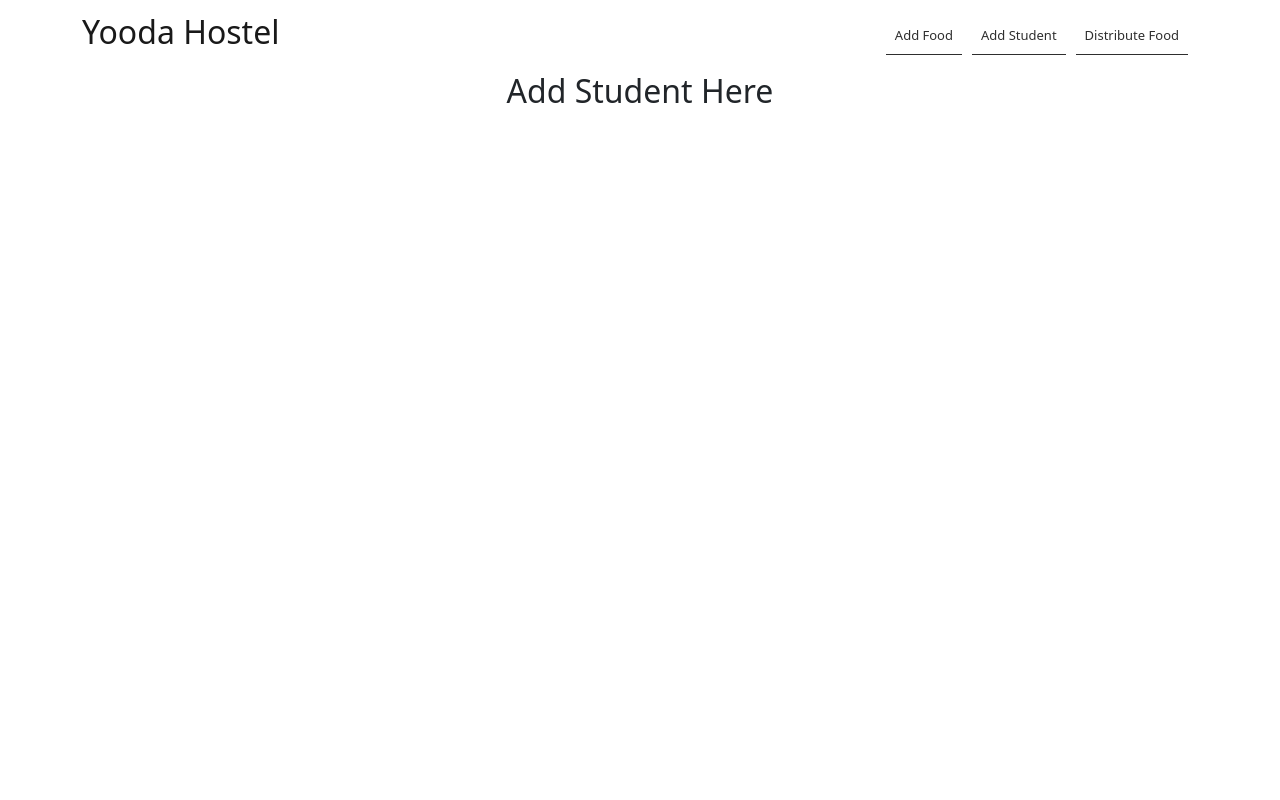
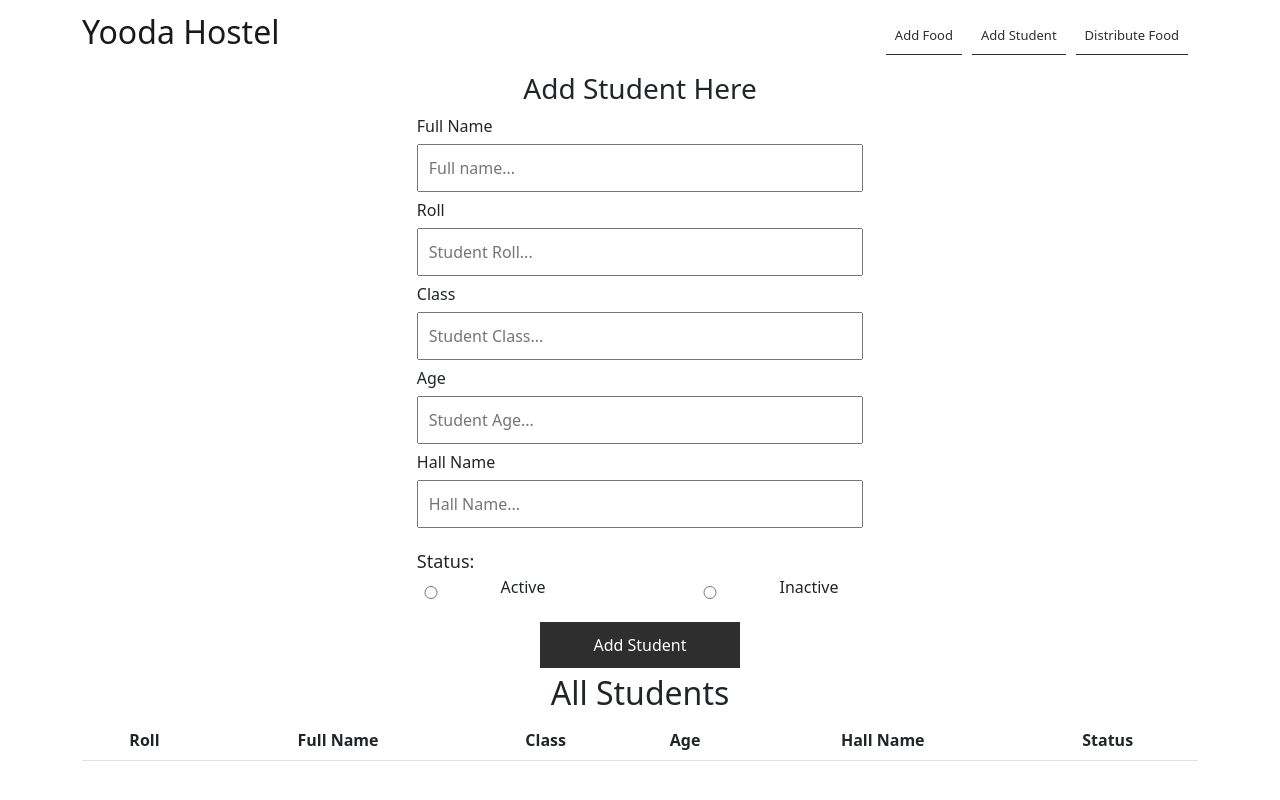
Before and after one commit to itzrizvi/yooda-hostel-client, a React (Create React App) app: page /addstudent in a window 1280 px wide. Built offline with nearby package versions, Linux system fonts and the light colour scheme.

Commit message:
Add Student Front end done

```diff
--- a/src/Pages/AddStudent/AddStudent.js
+++ b/src/Pages/AddStudent/AddStudent.js
@@ -5,7 +5,65 @@ const AddStudent = () => {
     return (
         <div>
             <Navigation />
-            <h2>Add Student Here</h2>
+            <div className='addstudent-title'>
+                <h3>Add Student Here</h3>
+            </div>
+            <div className="container">
+                <div className="row">
+                    <div className="col-md-12">
+                        <form className='addstudent-form' >
+                            <label htmlFor="stdnfullname">Full Name</label>
+                            <input type="text" name="fullName" id='stdnfullname' placeholder='Full name...' required />
+
+                            <label htmlFor="stndroll">Roll</label>
+                            <input type="text" name="roll" id='stndroll' placeholder='Student Roll...' required />
+
+                            <label htmlFor="stndclass">Class</label>
+                            <input type="text" name="class" id='stndclass' placeholder='Student Class...' required />
+
+                            <label htmlFor="stndage">Age</label>
+                            <input type="text" name="age" id='stndage' placeholder='Student Age...' required />
+
+                            <label htmlFor="stndhall">Hall Name</label>
+                            <input type="text" name="hallName" id='stndhall' placeholder='Hall Name...' required />
+
+                            <p className='stdn-stts'>Status:</p>
+                            <div className="status d-flex">
+                                <input type="radio" id="active" name="status" value="Active" />
+                                <label htmlFor="active">Active</label>
+                                <input type="radio" id="inactive" name="status" value="Inactive" />
+                                <label htmlFor="inactive">Inactive</label>
+                            </div>
+
+                            <input type="submit" className='addstudent-btn' value="Add Student" />
+                        </form>
+                    </div>
+                </div>
+            </div>
+            <div className="container">
+                <div className="row">
+                    <div className="col-md-12">
+                        <h2 className='student-table-title'>All Students</h2>
+                    </div>
+                    <div className="col-md-12">
+                        <table className="table table-hover">
+                            <thead>
+                                <tr>
+                                    <th scope="col">Roll</th>
+                                    <th scope="col">Full Name</th>
+                                    <th scope="col">Class</th>
+                                    <th scope="col">Age</th>
+                                    <th scope="col">Hall Name</th>
+                                    <th scope="col">Status</th>
+                                </tr>
+                            </thead>
+                            <tbody>
+
+                            </tbody>
+                        </table>
+                    </div>
+                </div>
+            </div>
         </div>
     );
 };
--- a/src/Pages/Home/Home.css
+++ b/src/Pages/Home/Home.css
@@ -18,13 +18,15 @@
 }
 
 /* ADD FOOD CSS */
-form.addfood-form {
+form.addfood-form, form.addstudent-form {
     width: 50%;
     margin: auto;
 }
 
 form.addfood-form label,
-form.addfood-form input {
+form.addstudent-form label,
+form.addfood-form input,
+form.addstudent-form input {
     display: block;
     text-align: left;
     width: 80%;
@@ -32,17 +34,19 @@ form.addfood-form input {
     margin-bottom: 6px;
 }
 
-form.addfood-form label {
+form.addfood-form label,
+form.addstudent-form label {
     font-size: 16px;
     font-weight: 500;
 }
 
-form.addfood-form input {
+form.addfood-form input,
+form.addstudent-form input {
     outline: none;
     padding: 10px;
 }
 
-input.addfood-btn {
+input.addfood-btn, input.addstudent-btn {
     text-align: center !important;
     width: 200px !important;
     margin-top: 17px !important;
@@ -54,6 +58,7 @@ input.addfood-btn {
 }
 
 input.addfood-btn:hover,
+input.addstudent-btn:hover,
 .fooditem-edit:hover,
 .fooditem-delete:hover{
     border: 1px solid #2e2e2e;
@@ -76,3 +81,14 @@ h2.food-table-title {
     font-weight: 500;
     transition: .3s;
 }
+
+
+/* Student ADD FORM CSS */
+p.stdn-stts {
+    width: 80%;
+    margin: auto;
+    text-align: left;
+    font-size: 18px;
+    font-weight: 500;
+    margin-top: 20px;
+}
```
